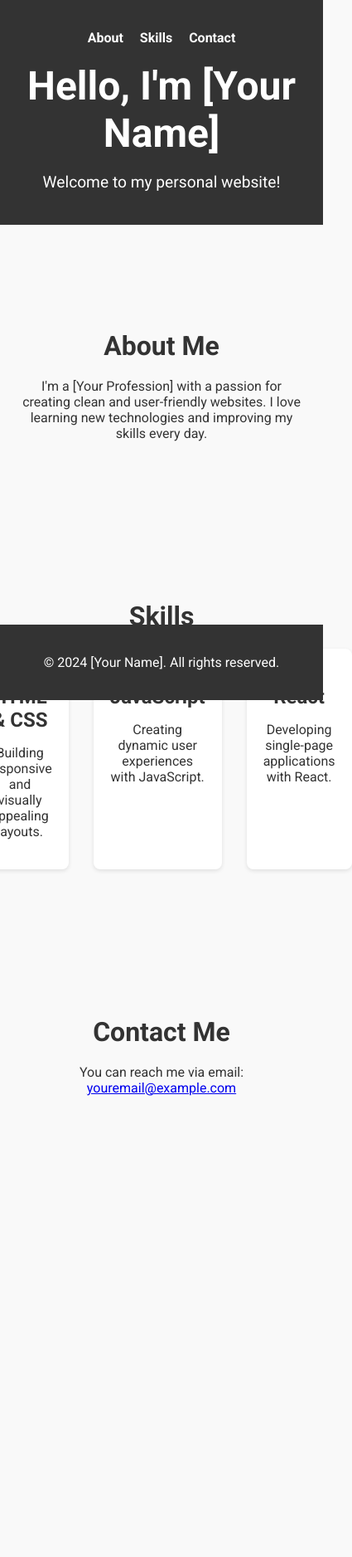
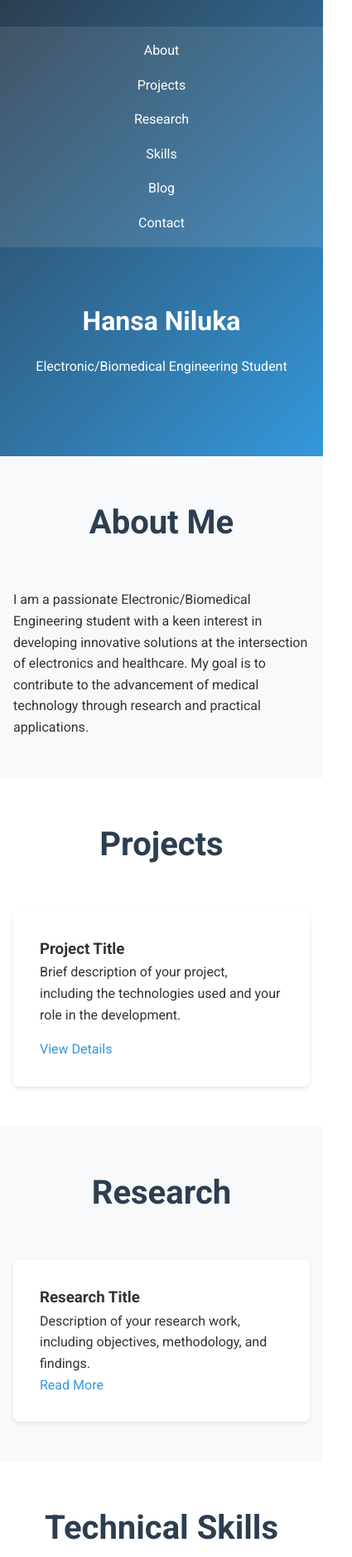
Before and after one commit to Hansa2000/hansa.github.io, a plain HTML site: page index.html in a window 390 px wide. Shown: the top 1877 px of the page at 83% size, 425 px wide, since content can reach past the window. Before the commit the page ends 1437 px from the top, so only its background shows below. Drawn offline with Linux system fonts and the light colour scheme.

Commit message:
updated
updated contact links

```diff
--- a/index.html
+++ b/index.html
@@ -3,7 +3,7 @@
 <head>
     <meta charset="UTF-8">
     <meta name="viewport" content="width=device-width, initial-scale=1.0">
-    <title>My Personal Website</title>
+    <title>Hansa Niluka - Electronic/Biomedical Engineering Portfolio</title>
     <link href="https://fonts.googleapis.com/css2?family=Roboto:wght@300;400;700&display=swap" rel="stylesheet">
     <link rel="stylesheet" href="style.css">
 </head>
@@ -12,46 +12,90 @@
         <nav>
             <ul>
                 <li><a href="#about">About</a></li>
+                <li><a href="#projects">Projects</a></li>
+                <li><a href="#research">Research</a></li>
                 <li><a href="#skills">Skills</a></li>
+                <li><a href="#blog">Blog</a></li>
                 <li><a href="#contact">Contact</a></li>
             </ul>
         </nav>
         <div class="hero">
-            <h1>Hello, I'm [Your Name]</h1>
-            <p>Welcome to my personal website!</p>
+            <h1>Hansa Niluka</h1>
+            <p>Electronic/Biomedical Engineering Student</p>
         </div>
     </header>
 
     <section id="about">
         <h2>About Me</h2>
-        <p>I'm a [Your Profession] with a passion for creating clean and user-friendly websites. I love learning new technologies and improving my skills every day.</p>
+        <p>I am a passionate Electronic/Biomedical Engineering student with a keen interest in developing innovative solutions at the intersection of electronics and healthcare. My goal is to contribute to the advancement of medical technology through research and practical applications.</p>
+    </section>
+
+    <section id="projects">
+        <h2>Projects</h2>
+        <div class="projects-grid">
+            <div class="project-card">
+                <h3>Project Title</h3>
+                <p>Brief description of your project, including the technologies used and your role in the development.</p>
+                <a href="#" class="project-link">View Details</a>
+            </div>
+            <!-- Add more project cards as needed -->
+        </div>
+    </section>
+
+    <section id="research">
+        <h2>Research</h2>
+        <div class="research-list">
+            <div class="research-item">
+                <h3>Research Title</h3>
+                <p>Description of your research work, including objectives, methodology, and findings.</p>
+                <a href="#" class="research-link">Read More</a>
+            </div>
+            <!-- Add more research items as needed -->
+        </div>
     </section>
 
     <section id="skills">
-        <h2>Skills</h2>
+        <h2>Technical Skills</h2>
         <div class="skills-list">
             <div class="skill">
-                <h3>HTML & CSS</h3>
-                <p>Building responsive and visually appealing layouts.</p>
+                <h3>Electronics</h3>
+                <p>Circuit design, PCB layout, Embedded systems</p>
             </div>
             <div class="skill">
-                <h3>JavaScript</h3>
-                <p>Creating dynamic user experiences with JavaScript.</p>
+                <h3>Biomedical</h3>
+                <p>Medical devices, Signal processing, Healthcare technology</p>
             </div>
             <div class="skill">
-                <h3>React</h3>
-                <p>Developing single-page applications with React.</p>
+                <h3>Programming</h3>
+                <p>Python, MATLAB, C/C++, LabVIEW</p>
             </div>
+        </div>
+    </section>
+
+    <section id="blog">
+        <h2>Blog</h2>
+        <div class="blog-posts">
+            <div class="blog-post">
+                <h3>Blog Post Title</h3>
+                <p>Brief excerpt from your blog post about your experiences, insights, or technical topics.</p>
+                <a href="#" class="read-more">Read More</a>
+            </div>
+            <!-- Add more blog posts as needed -->
         </div>
     </section>
 
     <section id="contact">
         <h2>Contact Me</h2>
-        <p>You can reach me via email: <a href="mailto:youremail@example.com">youremail@example.com</a></p>
+        <center><p>Feel free to reach out for collaborations, research opportunities, or just to connect!</p></center>
+        <div class="contact-links">
+            <a href="mailto:mmhnbm@gmail.com" class="contact-link">Email</a>
+            <a href="https://www.linkedin.com/in/hansa-marasinghe-092487b9/" class="contact-link">LinkedIn</a>
+            <a href="https://github.com/Hansa2000" class="contact-link">GitHub</a>
+        </div>
     </section>
 
     <footer>
-        <p>© 2024 [Your Name]. All rights reserved.</p>
+        <p>© <span id="current-year">2024</span> Hansa Niluka. All rights reserved.</p>
     </footer>
 </body>
 </html>
--- a/style.css
+++ b/style.css
@@ -1,97 +1,221 @@
 /* Global Styles */
-body {
-    font-family: 'Roboto', sans-serif;
+:root {
+    --primary-color: #2c3e50;
+    --secondary-color: #3498db;
+    --accent-color: #e74c3c;
+    --text-color: #333;
+    --light-bg: #f8f9fa;
+    --dark-bg: #2c3e50;
+}
+
+* {
     margin: 0;
     padding: 0;
     box-sizing: border-box;
-    background-color: #f9f9f9;
-    color: #333;
 }
 
+body {
+    font-family: 'Roboto', sans-serif;
+    line-height: 1.6;
+    color: var(--text-color);
+}
+
+/* Header & Navigation */
 header {
-    background-color: #333;
+    background: linear-gradient(135deg, var(--primary-color), var(--secondary-color));
     color: white;
-    padding: 20px;
+    padding: 2rem 0;
     text-align: center;
+}
+
+nav {
+    background-color: rgba(255, 255, 255, 0.1);
+    padding: 1rem;
+    position: sticky;
+    top: 0;
+    z-index: 100;
 }
 
 nav ul {
     list-style: none;
-    padding: 0;
     display: flex;
     justify-content: center;
-    gap: 20px;
+    gap: 2rem;
 }
 
-nav ul li {
-    display: inline;
+nav a {
+    color: white;
+    text-decoration: none;
+    font-weight: 500;
+    transition: color 0.3s;
 }
 
-nav ul li a {
-    color: white;
-    text-decoration: none;
-    font-weight: bold;
+nav a:hover {
+    color: var(--accent-color);
 }
 
 .hero {
-    margin: 20px 0;
+    padding: 4rem 0;
 }
 
 .hero h1 {
     font-size: 3rem;
-    margin: 0;
-}
-
-.hero p {
-    font-size: 1.2rem;
+    margin-bottom: 1rem;
 }
 
 /* Sections */
 section {
-    margin: 50px 20px;
-    text-align: center;
+    padding: 4rem 2rem;
+    max-width: 1200px;
+    margin: 0 auto;
 }
 
-#about, #skills, #contact {
-    padding: 50px 0;
+section:nth-child(even) {
+    background-color: var(--light-bg);
 }
 
 h2 {
-    font-size: 2rem;
-    margin-bottom: 20px;
+    text-align: center;
+    margin-bottom: 3rem;
+    color: var(--primary-color);
+    font-size: 2.5rem;
+}
+
+/* Projects Grid */
+.projects-grid {
+    display: grid;
+    grid-template-columns: repeat(auto-fit, minmax(300px, 1fr));
+    gap: 2rem;
+}
+
+.project-card {
+    background: white;
+    padding: 2rem;
+    border-radius: 8px;
+    box-shadow: 0 2px 5px rgba(0,0,0,0.1);
+    transition: transform 0.3s;
+}
+
+.project-card:hover {
+    transform: translateY(-5px);
+}
+
+.project-link {
+    display: inline-block;
+    margin-top: 1rem;
+    color: var(--secondary-color);
+    text-decoration: none;
+    font-weight: 500;
+}
+
+/* Research Section */
+.research-list {
+    display: grid;
+    gap: 2rem;
+}
+
+.research-item {
+    background: white;
+    padding: 2rem;
+    border-radius: 8px;
+    box-shadow: 0 2px 5px rgba(0,0,0,0.1);
+}
+
+.research-link {
+    color: var(--secondary-color);
+    text-decoration: none;
+    font-weight: 500;
 }
 
 /* Skills Section */
 .skills-list {
-    display: flex;
-    justify-content: center;
-    gap: 30px;
+    display: grid;
+    grid-template-columns: repeat(auto-fit, minmax(250px, 1fr));
+    gap: 2rem;
 }
 
 .skill {
-    background-color: #fff;
-    padding: 20px;
+    background: white;
+    padding: 2rem;
     border-radius: 8px;
+    text-align: center;
     box-shadow: 0 2px 5px rgba(0,0,0,0.1);
-    width: 200px;
 }
 
 .skill h3 {
-    font-size: 1.5rem;
-    margin-bottom: 10px;
+    color: var(--primary-color);
+    margin-bottom: 1rem;
 }
 
-.skill p {
-    font-size: 1rem;
+/* Blog Section */
+.blog-posts {
+    display: grid;
+    gap: 2rem;
+}
+
+.blog-post {
+    background: white;
+    padding: 2rem;
+    border-radius: 8px;
+    box-shadow: 0 2px 5px rgba(0,0,0,0.1);
+}
+
+.read-more {
+    display: inline-block;
+    margin-top: 1rem;
+    color: var(--secondary-color);
+    text-decoration: none;
+    font-weight: 500;
+}
+
+/* Contact Section */
+.contact-links {
+    display: flex;
+    justify-content: center;
+    gap: 2rem;
+    margin-top: 2rem;
+}
+
+.contact-link {
+    display: inline-block;
+    padding: 0.8rem 1.5rem;
+    background-color: var(--secondary-color);
+    color: white;
+    text-decoration: none;
+    border-radius: 4px;
+    transition: background-color 0.3s;
+}
+
+.contact-link:hover {
+    background-color: var(--primary-color);
 }
 
 /* Footer */
 footer {
-    background-color: #333;
+    background-color: var(--dark-bg);
     color: white;
-    padding: 20px 0;
     text-align: center;
-    position: fixed;
-    width: 100%;
-    bottom: 0;
+    padding: 2rem;
+    margin-top: 4rem;
 }
+
+/* Responsive Design */
+@media (max-width: 768px) {
+    nav ul {
+        flex-direction: column;
+        gap: 1rem;
+    }
+
+    .hero h1 {
+        font-size: 2rem;
+    }
+
+    section {
+        padding: 3rem 1rem;
+    }
+
+    .contact-links {
+        flex-direction: column;
+        align-items: center;
+    }
+}
```
